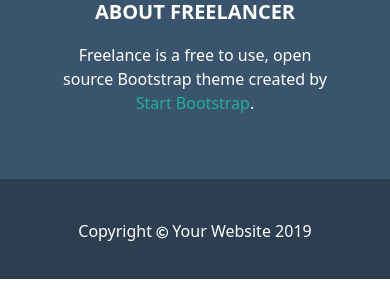
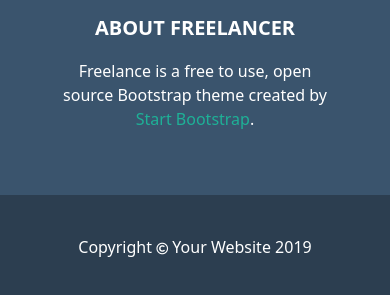
Before and after one commit to MattiaRovito/html-css-bootstrap-freelancer, a plain HTML site: page index.html in a window 390 px wide. Shown: the part 3810-4105 px from the top of the page. Drawn offline with nearby package versions, Linux system fonts and the light colour scheme.

Commit message:
add mt-3 in about freelancer per la versione smartphone (end)

```diff
--- a/index.html
+++ b/index.html
@@ -270,7 +270,7 @@
                         </a>
 
                     </div>
-                    <div class="col-12 col-md-4">
+                    <div class="col-12 col-md-4 mt-3">
                         <p class="fs-5 fw-bold text-uppercase">About freelancer</p>
                         <p>Freelance is a free to use, open source Bootstrap theme created by <a class="s-boot" href="#">Start Bootstrap</a>.</p>
                     </div>
```
